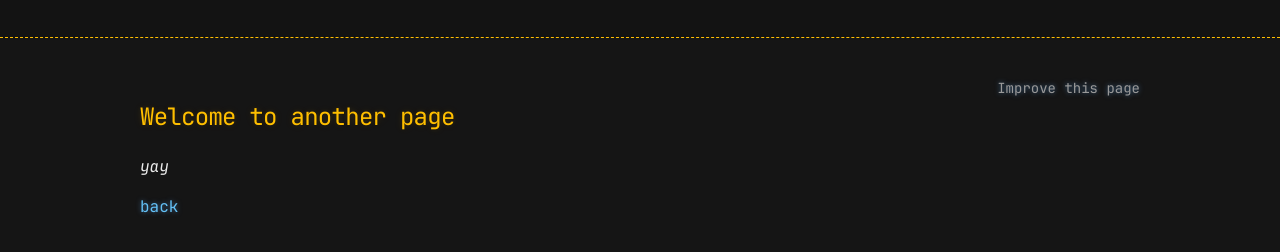
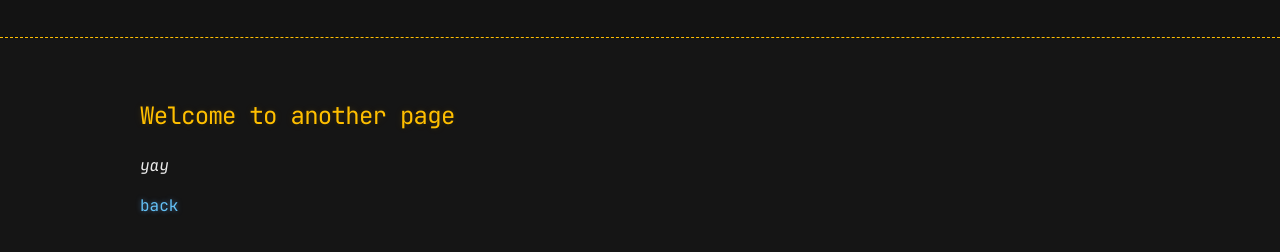
Before and after one commit to dpnpinto/dpnpinto.github.io, a plain HTML site: page another-page/index.html in a window 1280 px wide. Shown: the part 166-418 px from the top of the page. Drawn offline with Linux system fonts and the light colour scheme.

Commit message:
no_edit_frontend

```diff
--- a/another-page/index.html
+++ b/another-page/index.html
@@ -76,11 +76,6 @@
 <article class="page">
   <div class="header-container">
     <h2></h2>
-    <div class="improve hide-on-mobiles">
-
-<a href="https://github.com/dpnpinto/PintoSite/edit/master/content/pages/another-page.md" title="Help improve page https://dpnpinto.github.io/another-page/">Improve this page</a>
-
-    </div>
   </div>
   <div class="entry">
     <h2 id="welcome-to-another-page">Welcome to another page</h2>
```
Also changed, not shown: about/index.html (+0 -5 lines), cv/index.html (+0 -5 lines).
